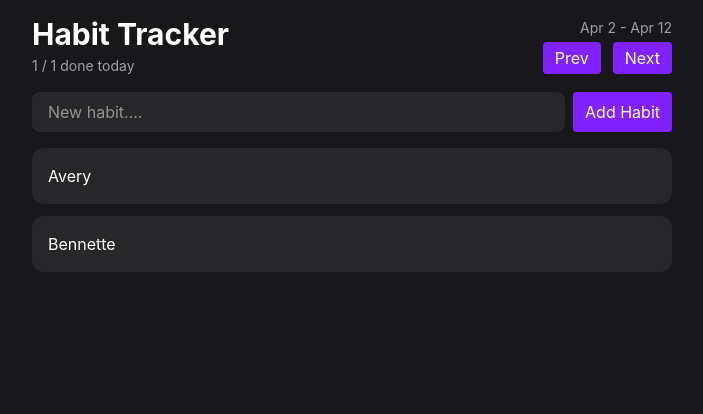
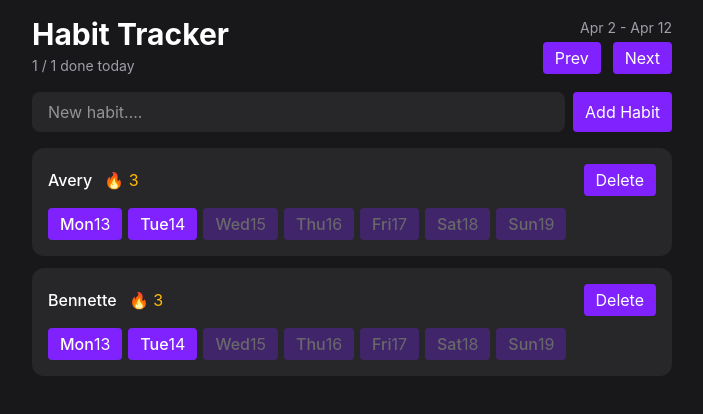
Before and after one commit to JorCoded/HabitTracker, a React (Vite) app: page / in a window 1280 px wide. Shown: the top 414 px of the page, without its empty margins (288-991 px from the left). Built offline with nearby package versions, Linux system fonts and the light colour scheme.

Commit message:
Added more props and more styling.

```diff
--- a/package.json
+++ b/package.json
@@ -11,6 +11,7 @@
   },
   "dependencies": {
     "@tailwindcss/vite": "^4.3.2",
+    "date-fns": "^4.4.0",
     "react": "^19.2.7",
     "react-dom": "^19.2.7",
     "tailwindcss": "^4.3.2"
--- a/src/components/Button.tsx
+++ b/src/components/Button.tsx
@@ -1,13 +1,14 @@
 //import React from 'react'
-import type { ReactNode } from "react";
+import type { ComponentProps } from "react";
 
 type ButtonProps = {
     // text: string,
-    children : ReactNode,
-}
-function Button ({children}:ButtonProps)  { //{ text } :ButtonProps
+    //children : ReactNode,
+    variant : ""
+}& ComponentProps<"button">
+function Button ({/* children, */ ...props}:ButtonProps,)  { //{ text } :ButtonProps
   return (
-    <button className="bg-violet-600 hover:bg-violet-500 transition-colors rounded px-3 py-1 disabled:cursor-not-allowed">{children}</button>
+    <button {...props} className="bg-violet-600 hover:bg-violet-500 transition-colors rounded px-3 py-1 disabled:cursor-not-allowed disabled:opacity-30"/>/* {children}</button> */
   )
 }
 
--- a/src/components/HabitList.tsx
+++ b/src/components/HabitList.tsx
@@ -1,4 +1,8 @@
 //import React from 'react'
+import noItemImg from "../assets/690-6902481_transparent-zzz-emoji-png-google-sleeping-emoji-png.png";
+import Button from "./Button";
+import {eachDayOfInterval, startOfWeek, endOfWeek, isFuture} from "date-fns";
+import {format} from "date-fns";
 
 function HabitList ()  {
     const habits =[{id:"1", name:"Avery"},{id:"2", name:"Bennette"},];
@@ -6,7 +10,7 @@ function HabitList ()  {
     let str = <></>;
 
     if (habits.length ===0) {
-        str= <><p className="text-zinc-400 text-center py-12">No habits found... Add one to get started!</p>{/* <img width={100} height={100} src="src/assets/690-6902481_transparent-zzz-emoji-png-google-sleeping-emoji-png.png" alt="" /> */}</>
+        str= <><p className="text-zinc-400 text-center py-12">No habits found... Add one to get started!</p><img width={100} height={100} src={noItemImg} alt="" /></>
     }else{
 
         str = <div className="flex flex-col gap-3">
@@ -26,9 +30,26 @@ type HabitItemProps = {
     name:string}
 }
 function HabitItem({habit}:HabitItemProps){
-    return <div className="rounded-xl bg-zinc-800 p-4 flex flex-col gap-3 hover:bg-zinc-700 transition-colors">
+    const visibleDates = eachDayOfInterval({
+        start: startOfWeek(new Date(), {weekStartsOn:1}),
+        end: endOfWeek(new Date(), {weekStartsOn:1}),
+    }) ;
+
+    return <div className="rounded-xl bg-zinc-800 p-4 flex flex-col gap-3 ">{/* hover:bg-zinc-700 transition-colors */}
         <div className="flex items-center justify-between">
-        {habit.name}
+            <div className="flex gap-3 items-center">
+                <span className="font-medium">{habit.name}</span>
+                <span className="text-small text-amber-400">🔥 3</span>
+            </div>
+            <Button>Delete</Button>
+        </div>
+        <div className="flex gap-1.5">
+            {visibleDates.map(date=> (
+                <Button key={date.toISOString()} disabled={isFuture(date)}>
+                    <span className="font-medium">{format(date, "EEE")}</span>
+                    <span>{format(date, "d")}</span>
+                </Button>
+            ))}
         </div>
     </div>
 }
```
Also changed, not shown: 1 other file (tests, documents, lock files or other folders).
